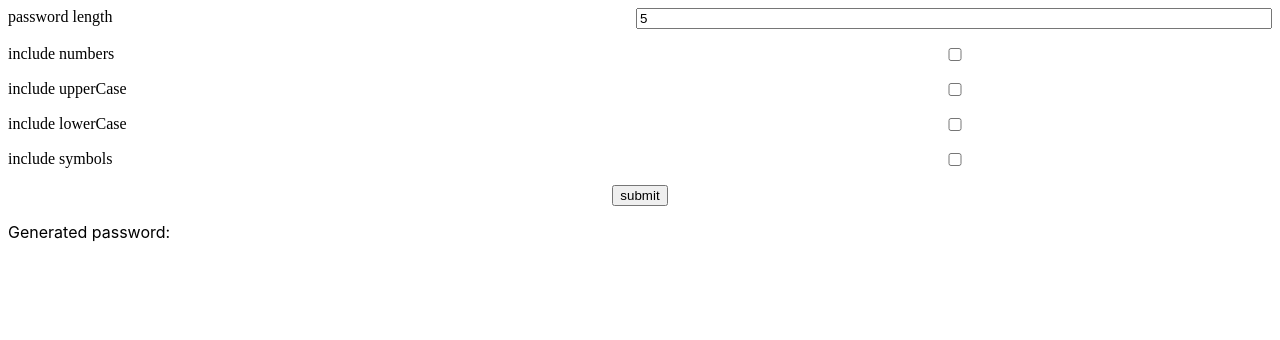
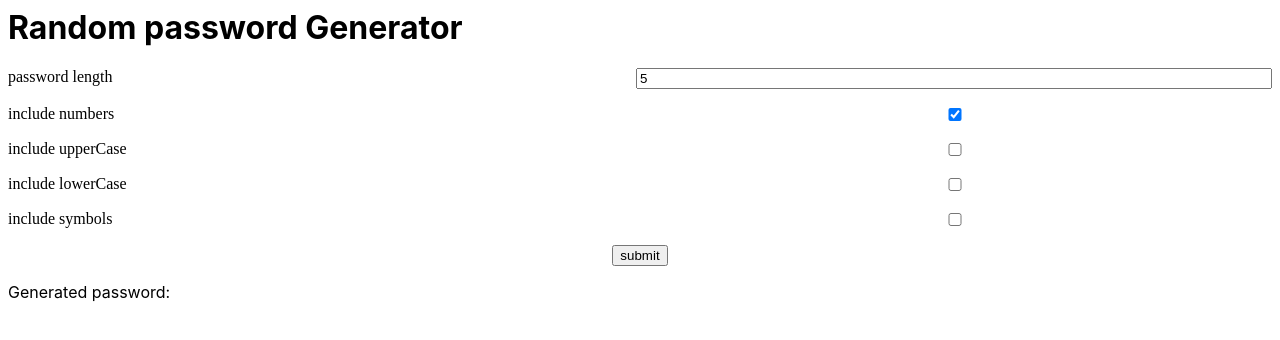
Before and after one commit to Neelima1220/react-password-generator, a React (Create React App) app: page / in a window 1280 px wide. Shown: the top 340 px of the page. Built offline with nearby package versions, Linux system fonts and the light colour scheme.

Commit message:
1 file modified

```diff
--- a/src/App.js
+++ b/src/App.js
@@ -5,13 +5,13 @@ import CheckBox from './CheckBox';
 export default function App() {
   const [password, setPassword] = useState('');
   const [passwordlength, setPasswordlength] = useState(5);
-  const [includeNumbers, setIncludeNumbers] = useState(false);
+  const [includeNumbers, setIncludeNumbers] = useState(true);
   const [includeUpperCase, setIncludeUpperCase] = useState(false);
   const [includeLowerCase, setIncludeLowerCase] = useState(false);
   const [includesymbols, setIncludeSymbols] = useState(false);
 
   const GeneratePassword = () => {
-    console.log(passwordlength.length);
+    if (passwordlength >= 5) {
       let temppassword = '';
       const numArray = [0, 1, 2, 3, 4, 5, 6, 7, 8, 9];
       const upperCaseArray = Array.from(Array(26))
@@ -41,6 +41,9 @@ export default function App() {
         }
         setPassword(temppassword);
       }
+    } else {
+      alert('password length must be atleast 5');
+    }
   };
 
   const handleCopyPassword = () => {
@@ -50,7 +53,7 @@ export default function App() {
 
   return (
     <div>
-      {/* <h1> Random password Generator</h1> */}
+      <h1> Random password Generator</h1>
       <div style={{ display: 'flex', paddingBottom: '1rem' }}>
         <label style={{ flex: '1' }}>password length </label>
         <input
```
Lines whose indentation alone changed are shown as unchanged.
